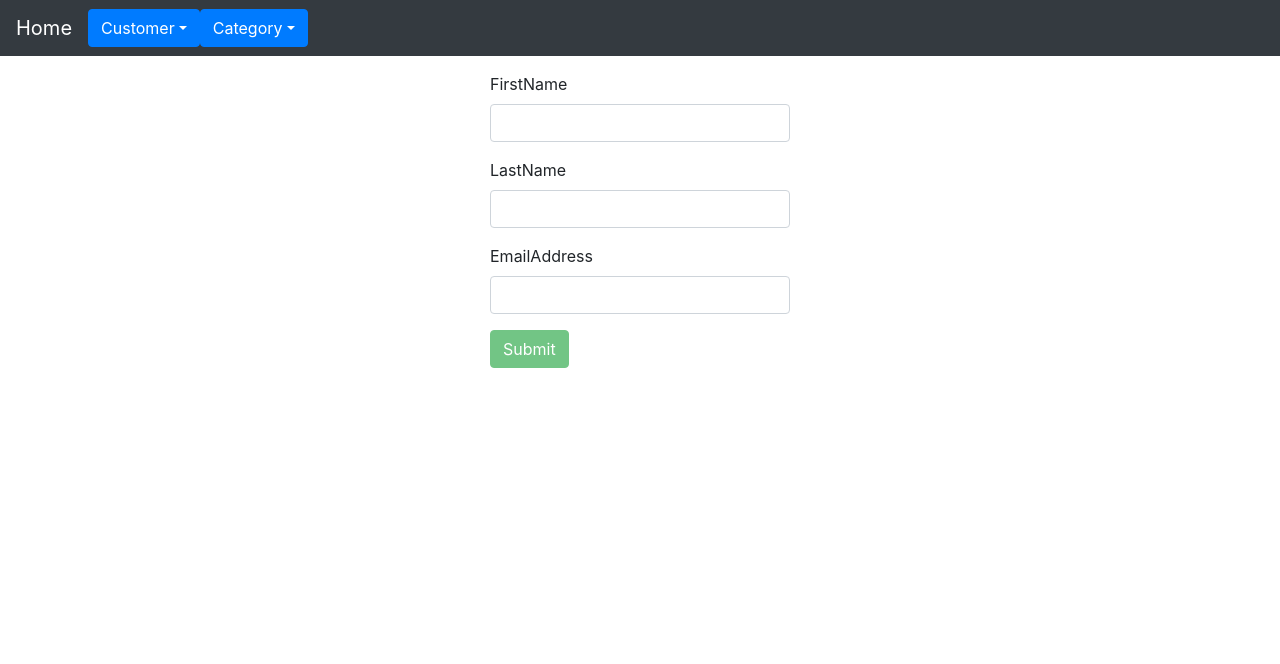
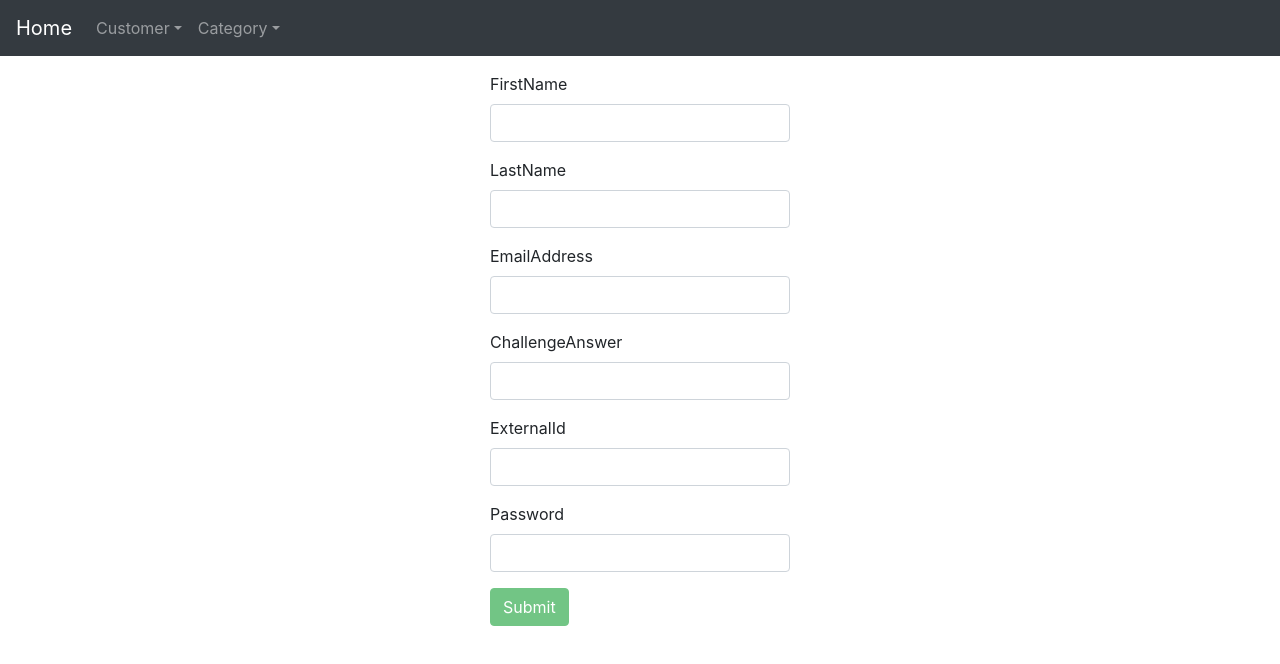
Before and after one commit to chenglin0413/react_pagination_demo, a React (Create React App) app: page /customer-add in a window 1280 px wide. Shown: the top 664 px of the page. Built offline with nearby package versions, Linux system fonts and the light colour scheme.

Commit message:
add excel export

```diff
--- a/package.json
+++ b/package.json
@@ -11,11 +11,15 @@
     "@testing-library/user-event": "^7.1.2",
     "axios": "^0.19.2",
     "bootstrap": "^4.6.0",
+    "jquery": "^3.6.0",
     "moment": "^2.29.1",
     "react": "^16.13.1",
     "react-bootstrap": "^1.6.0",
+    "react-bootstrap-table-next": "^4.0.3",
+    "react-bootstrap-table2-paginator": "^2.1.2",
     "react-dom": "^16.13.1",
     "react-hook-form": "^7.6.6",
+    "react-html-table-to-excel": "^2.0.0",
     "react-redux": "^7.2.4",
     "react-router-dom": "^5.2.0",
     "react-scripts": "3.4.1",
--- a/src/App.js
+++ b/src/App.js
@@ -1,6 +1,6 @@
 import React, { Component } from "react";
-import { BrowserRouter as Router, Switch, Route, Link } from "react-router-dom";
-import { DropdownButton,Dropdown } from 'react-bootstrap';
+import { BrowserRouter as Router, Switch, Route } from "react-router-dom";
+import { NavDropdown,Navbar ,Nav} from 'react-bootstrap';
 import "bootstrap/dist/css/bootstrap.min.css";
 import "./App.css";
 
@@ -23,32 +23,24 @@ class App extends Component {
     return (
       <Router>
         <div>
-          <nav className="navbar navbar-expand navbar-dark bg-dark">
-            <a href="/" className="navbar-brand">
-              Home
-            </a>
-            <div className="navbar-nav">
-              <li className="nav-item">
-                <DropdownButton id="dropdown-item-button" title="Customer">
-                    <Dropdown.Item as="button">
-                      <Link to={"/customer-search"} >Search</Link>
-                    </Dropdown.Item>
-                    <Dropdown.Item as="button">
-                      <Link to={"/customer-add"} >Add</Link>
-                    </Dropdown.Item>
-                </DropdownButton>
-              </li>
-            </div>
-            <div className="navbar-nav">
-              <li className="nav-item">
-                <DropdownButton id="dropdown-item-button" title="Category">
-                    <Dropdown.Item as="button">
-                      <Link to={"/category-search"}>Search</Link>
-                    </Dropdown.Item>
-                </DropdownButton>
-              </li>
-            </div>
-          </nav>
+
+           <Navbar bg="dark"  variant="dark" expand="lg">
+            <Navbar.Brand href="/">Home</Navbar.Brand>
+            <Navbar.Toggle aria-controls="basic-navbar-nav" />
+            <Navbar.Collapse id="basic-navbar-nav">
+              <Nav className="mr-auto">
+                <NavDropdown title="Customer" id="basic-nav-dropdown">
+                    <NavDropdown.Item href="/customer-search">Search</NavDropdown.Item>
+                    <NavDropdown.Item href="/customer-add">Add</NavDropdown.Item>
+                </NavDropdown>
+                <NavDropdown title="Category" id="basic-nav-dropdown">
+                    <NavDropdown.Item href="/category-search">Search</NavDropdown.Item>
+                </NavDropdown>
+              </Nav>
+
+            </Navbar.Collapse>
+          </Navbar>
+
 
           <div className="container mt-3">
             <Switch>
--- a/src/Customer/components/add/index.js
+++ b/src/Customer/components/add/index.js
@@ -11,6 +11,9 @@ class AddCustomer extends Component {
     this.onChangeFirstName = this.onChangeFirstName.bind(this);
     this.onChangeLastName = this.onChangeLastName.bind(this);
     this.onChangeEmailAddress = this.onChangeEmailAddress.bind(this);
+    this.onChangeChallengeAnswer = this.onChangeChallengeAnswer.bind(this);
+    this.onChangeExternalId = this.onChangeExternalId.bind(this);
+    this.onChangePassword = this.onChangePassword.bind(this);
     this.saveCustomer = this.saveCustomer.bind(this);
     this.newCustomer = this.newCustomer.bind(this);
 
@@ -19,7 +22,11 @@ class AddCustomer extends Component {
       firstName: "",
       lastName: "",
       emailAddress: "",
-      published: false,
+      challengeAnswer: "",
+      externalId:"",
+      password: "",
+
+
       submitted: false,
       formErrors:{firstName:"",lastName:"",emailAddress:""},
       firstNameValid: false,
@@ -51,6 +58,24 @@ class AddCustomer extends Component {
     this.setState({
       emailAddress: value
     },()=>this.validateField(name, value));
+  }
+  onChangeChallengeAnswer(e){
+    const value = e.target.value
+    this.setState({
+      challengeAnswer:value
+    })
+  }
+  onChangeExternalId(e){
+    const value = e.target.value
+    this.setState({
+      externalId:value
+    })
+  }
+  onChangePassword(e){
+    const value = e.target.value
+    this.setState({
+      password:value
+    })
   }
 
   validateField(fieldName, value) {
@@ -91,6 +116,9 @@ class AddCustomer extends Component {
       firstName: this.state.firstName,
       lastName: this.state.lastName,
       emailAddress:this.state.emailAddress,
+      challengeAnswer:this.state.challengeAnswer,
+      externalId:this.state.externalId,
+      password:this.state.password,
     };
 
     this.props
@@ -101,7 +129,9 @@ class AddCustomer extends Component {
           firstName: response.firstName,
           lastName: response.lastName,
           emailAddress: response.emailAddress,
-          published: response.published,
+          challengeAnswer: response.challengeAnswer,
+          externalId: response.externalId,
+          password: response.password,
 
           submitted: true
         });
@@ -118,7 +148,9 @@ class AddCustomer extends Component {
       firstName: "",
       lastName: "",
       emailAddress: "",
-      published: false,
+      challengeAnswer: "",
+      externalId: "",
+      password: "",
 
       submitted: false
     });
@@ -178,6 +210,42 @@ class AddCustomer extends Component {
                 name="emailAddress"
               />
             </div>
+            <div className='form-group'>
+              <label htmlFor="challengeAnswer">ChallengeAnswer</label>
+              <input
+                type="text"
+                className="form-control"
+                id="challengeAnswer"
+                required
+                value={this.state.challengeAnswer}
+                onChange={this.onChangeChallengeAnswer}
+                name="challengeAnswer"
+              />
+            </div>
+            <div className='form-group'>
+              <label htmlFor="externalId">ExternalId</label>
+              <input
+                type="text"
+                className="form-control"
+                id="externalId"
+                required
+                value={this.state.externalId}
+                onChange={this.onChangeExternalId}
+                name="externalId"
+              />
+            </div>
+            <div className='form-group'>
+              <label htmlFor="password">Password</label>
+              <input
+                type="text"
+                className="form-control"
+                id="password"
+                required
+                value={this.state.password}
+                onChange={this.onChangePassword}
+                name="password"
+              />
+            </div>
             <div className="panel panel-default">
               <FormErrors formErrors={this.state.formErrors} />
             </div>
--- a/src/Customer/components/list/index.js
+++ b/src/Customer/components/list/index.js
@@ -1,11 +1,11 @@
 import React, { Component } from "react";
 import {connect} from 'react-redux';
 import Moment from 'moment';
-// import { Link } from "react-router-dom";
 import Pagination from "@material-ui/lab/Pagination";
 import {retrieveCustAction} from "../../actions/customersActions";
-// import CustomerDataService from '../../services'
-
+import { Table } from 'react-bootstrap';
+//export excel
+import ReactToExcel from 'react-html-table-to-excel';
 class CustomersList extends Component {
   constructor(props) {
     super(props);
@@ -23,7 +23,7 @@ class CustomersList extends Component {
 
       page: 1,
       // count: 0,
-      pageSize: 3,
+      pageSize: 10,
     };
 
     this.pageSizes = [3, 6, 9];
@@ -46,6 +46,7 @@ class CustomersList extends Component {
     }
     return params;
   }
+
 
   retrieveCustomers() {
     const { searchTitle, page, pageSize } = this.state;
@@ -106,19 +107,20 @@ class CustomersList extends Component {
   render() {
     const {
       // searchTitle,
-      currentCustomer,
-      currentIndex,
+      // currentIndex,
+      // currentCustomer,
       page,
       pageSize,
     } = this.state;
     const{ customers } =this.props.custReducer;
     const count  =this.props.custReducer.totalPages;//totalPages 作為Pagination的count
+    const id = "table-to-xls";
     return (
-      <div className="list row">
-        <div className="col-md-6">
+      <div >
+        <div className="col-md-12" >
           <h4>Customers List</h4>
 
-          <div className="mt-3">
+          <div className="mt-3" >
             {"Items per Page: "}
             <select onChange={this.handlePageSizeChange} value={pageSize}>
               {this.pageSizes.map((size) => (
@@ -127,20 +129,9 @@ class CustomersList extends Component {
                 </option>
               ))}
             </select>
-
-            <Pagination
-              className="my-3"
-              count={count}
-              page={page}
-              siblingCount={1}
-              boundaryCount={1}
-              variant="outlined"
-              shape="rounded"
-              onChange={this.handlePageChange}
-            />
           </div>
-
-          <ul className="list-group">
+          <br/>
+          {/* <ul className="list-group">
             {customers &&
               customers.map((customer, index) => (
                 <li
@@ -154,10 +145,42 @@ class CustomersList extends Component {
                   {customer.firstName}
                 </li>
               ))}
-          </ul>
+          </ul>  */}
+          <Table striped bordered hover id={id} >
+          <thead>
+            <tr>
+              <th >ID</th>
+              <th >First Name </th>
+              <th >Last Name</th>
+              <th >Email Address</th>
+              <th >Date Created</th>
+              <th >Challenge Answer</th>
+              <th >External Id</th>
+              <th >Password</th>
+            </tr>
+          </thead>
+          <tbody>
+          {customers &&
+              customers.map((customer, index) => (
+                <tr
+                  onClick={() => this.setActiveCustomer(customer, index)}
+                  key={index}
+                >
+                  <td>{customer.id}</td>
+                  <td>{customer.firstName}</td>
+                  <td>{customer.lastName}</td>
+                  <td>{customer.emailAddress}</td>
+                  <td>{Moment.utc(customer.dateCreated).local().format("YYYY-MM-DD HH:mm:ss")}</td>
+                  <td>{customer.challengeAnswer}</td>
+                  <td>{customer.externalId}</td>
+                  <td>{customer.password}</td>
+                </tr>
+              ))}
+          </tbody>
 
+        </Table>
         </div>
-        <div className="col-md-6">
+        {/* <div className="col-md-12">
           {currentCustomer ? (
             <div>
               <h4>Customer</h4>
@@ -185,6 +208,24 @@ class CustomersList extends Component {
                 </label>{" "}
                 {Moment.utc(currentCustomer.dateCreated).local().format("YYYY-MM-DD HH:mm:ss")}
               </div>
+              <div>
+                <label>
+                  <strong>ChallengeAnswer:</strong>
+                </label>{" "}
+                {currentCustomer.challengeAnswer}
+              </div>
+              <div>
+                <label>
+                  <strong>LocalCode:</strong>
+                </label>{" "}
+                {currentCustomer.localeCode}
+              </div>
+              <div>
+                <label>
+                  <strong>Password:</strong>
+                </label>{" "}
+                {currentCustomer.password}
+              </div>
             </div>
           ) : (
             <div>
@@ -192,7 +233,25 @@ class CustomersList extends Component {
               <p>Please click on a Customer...</p>
             </div>
           )}
-        </div>
+        </div> */}
+
+        <Pagination
+
+              className="my-3"
+              count={count}
+              page={page}
+              siblingCount={1}
+              boundaryCount={1}
+              variant="outlined"
+              shape="rounded"
+              onChange={this.handlePageChange}
+        />
+        <ReactToExcel
+          table="table-to-xls"//table id
+          filename="excelFile"
+          sheet="sheet 1"
+          buttonText="EXPORT"
+        />
       </div>
     );
   }
@@ -203,7 +262,8 @@ const mapStateToProps = (state) => {
       custReducer: state.customerReducer,
   };
 }
-
+//state 中的對象，是來自store內傳遞的combinerReducers(Reducer)，
+// 若需要在UI組件中使用，需確認正確名稱，看當初提供的Reducer用甚麼名字
 export default connect(mapStateToProps, {
   retrieveCustAction,
 })(CustomersList);
--- a/src/Customer/reducers/customerReducer.js
+++ b/src/Customer/reducers/customerReducer.js
@@ -4,7 +4,7 @@
 */
 import {CREATE_CUSTOMER,RETRIEVE_CUSTOMERS} from '../constants';
 
-const initState = [{}];
+const initState = [];
 
 export default function customerReducer(customers=initState,action){
     const{type,payload} = action;
@@ -12,7 +12,8 @@ export default function customerReducer(customers=initState,action){
     console.log(customers);
     switch (type){
         case CREATE_CUSTOMER:
-            return [...customers,payload];
+            // return [...customers,payload];
+            return payload;
         case RETRIEVE_CUSTOMERS:
             return  payload;
         default:
--- a/src/store.js
+++ b/src/store.js
@@ -10,6 +10,7 @@ import categoryReducer from './Category/reducers';
 
 
 const initialState = {};
+//彙總所有的reducer，變為一個reducer的集合
 const rootReducer =combineReducers({
     customerReducer,
     categoryReducer,
```
Also changed, not shown: src/Category/components/list/index.js (+51 -20 lines), 2 other files (tests, documents, lock files or other folders).
